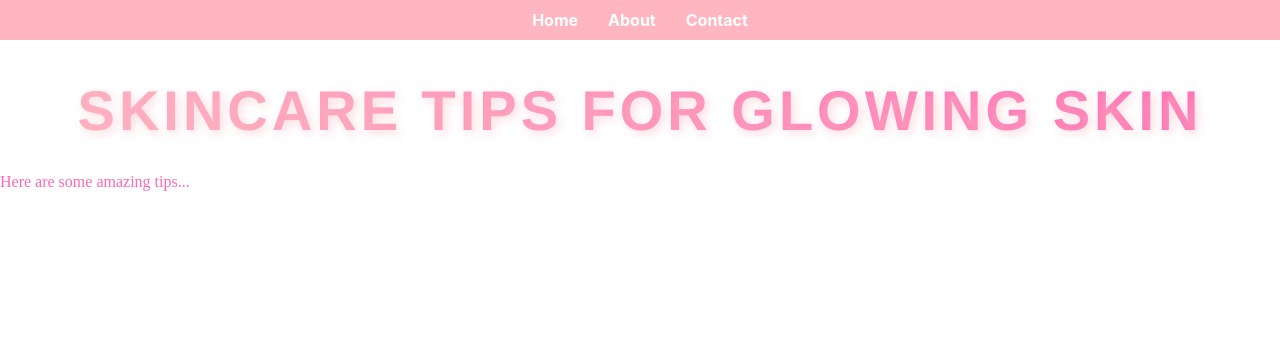
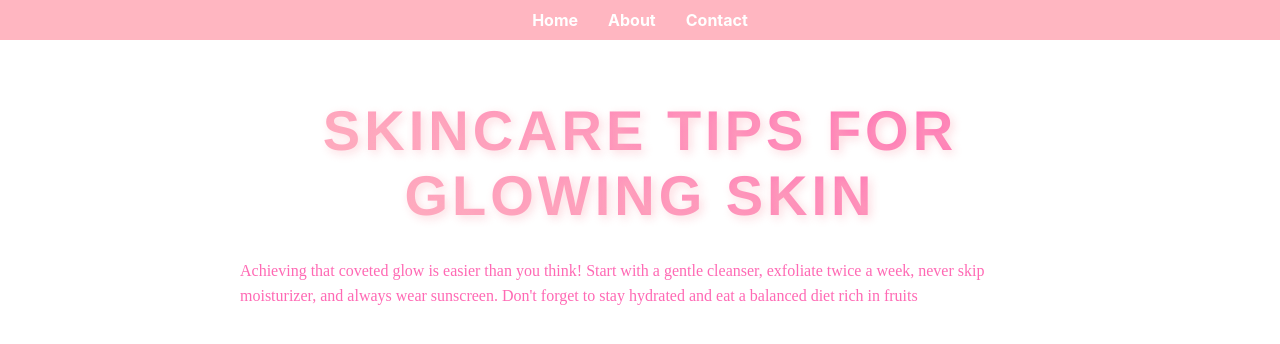
Before and after one commit to elizabethvilloria/blog, a React (Create React App) app: page /post/1 in a window 1280 px wide. Shown: the top 344 px of the page. Built offline with nearby package versions, Linux system fonts and the light colour scheme.

Commit message:
Enhance Post componenet

```diff
--- a/src/App.css
+++ b/src/App.css
@@ -203,3 +203,58 @@ h1:hover {
 .nav-link:hover {
   text-decoration: underline;
 }
+
+.about-page {
+  max-width: 800px;
+  margin: 0 auto;
+  padding: 20px;
+  line-height: 1.6;
+}
+
+.about-page h1 {
+  color: #FFB6C1;
+  text-align: center;
+}
+
+.about-page p {
+  margin-bottom: 20px;
+}
+
+.post-page {
+  max-width: 800px;
+  margin: 0 auto;
+  padding: 20px;
+}
+
+.post-page h1 {
+  color: #FFB6C1;
+  text-align: center;
+}
+
+.post-image {
+  width: 100%;
+  max-height: 400px;
+  object-fit: cover;
+  border-radius: 10px;
+  margin-bottom: 20px;
+}
+
+.post-page p {
+  line-height: 1.6;
+  margin-bottom: 20px;
+}
+
+.back-button {
+  display: inline-block;
+  margin-top: 20px;
+  padding: 10px 20px;
+  background-color: #f0f0f0;
+  color: #333;
+  text-decoration: none;
+  border-radius: 5px;
+  transition: background-color 0.3s ease;
+}
+
+.back-button:hover {
+  background-color: #e0e0e0;
+}
--- a/src/App.js
+++ b/src/App.js
@@ -5,6 +5,7 @@ import OrderForm from './OrderForm';
 import OrderConfirmation from './OrderConfirmation';
 import { OrderProvider } from './OrderContext';
 import Navigation from './Navigation';
+import About from './About';
 
 function App() {
   return (
@@ -16,6 +17,7 @@ function App() {
           <Route path="/post/:id" element={<Post />} />
           <Route path="/order/:id" element={<OrderForm />} />
           <Route path="/order-confirmation" element={<OrderConfirmation />} />
+          <Route path="/about" element={<About />} />
         </Routes>
       </Router>
     </OrderProvider>
--- a/src/Post.js
+++ b/src/Post.js
@@ -1,12 +1,16 @@
 import React from 'react';
-import { useParams } from 'react-router-dom';
+import { useParams, Link } from 'react-router-dom';
 
 const Post = () => {
   // Get the post ID from the URL using useParams
   const { id } = useParams();
 
   const posts = {
-    1: { title: 'Skincare Tips for Glowing Skin', content: 'Here are some amazing tips...' },
+    1: {
+      title: 'Skincare Tips for Glowing Skin',
+      content: 'Achieving that coveted glow is easier than you think! Start with a gentle cleanser, exfoliate twice a week, never skip moisturizer, and always wear sunscreen. Don\'t forget to stay hydrated and eat a balanced diet rich in fruits',
+      image: '/images/skincare.jpg'
+    },
     2: { title: '80s-Inspired Fashion Comeback', content: 'The 80s are back in style...' },
     3: { title: 'Quick Hairstyles for Busy Mornings', content: 'Quick and easy hairstyles...' },
   };
```
